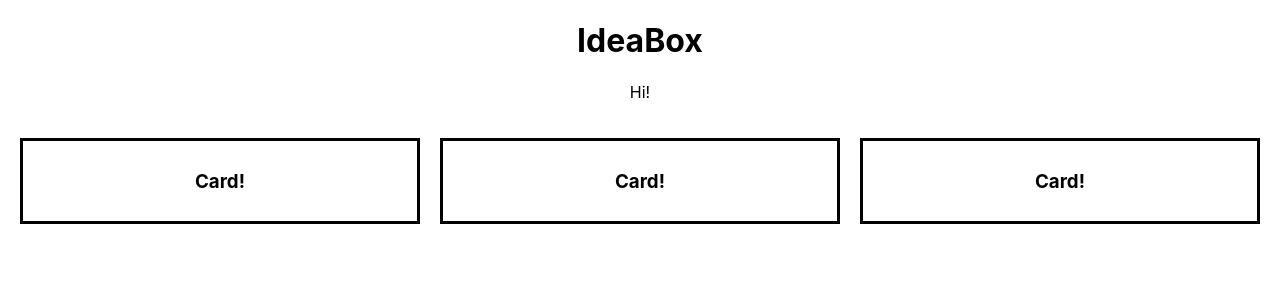
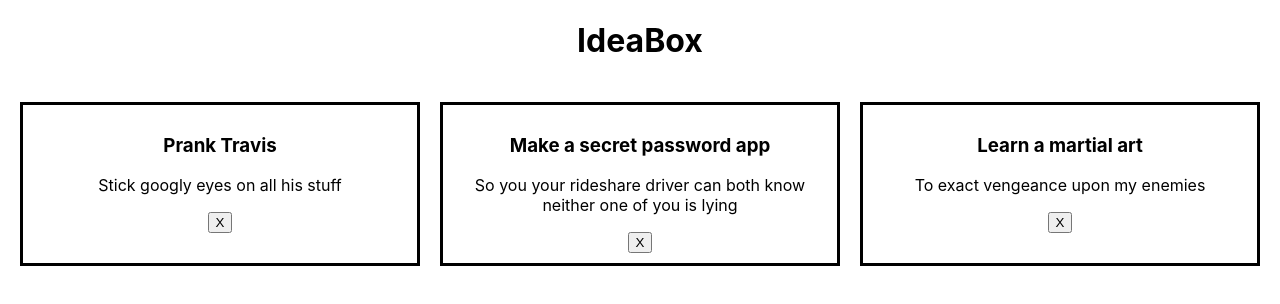
Before and after one commit to ganuza/my-first-idea-box, a React (Create React App) app: page / in a window 1280 px wide. Shown: the top 304 px of the page. Built offline with nearby package versions, Linux system fonts and the light colour scheme.

Commit message:
Add props to render ideas on the cards

```diff
--- a/src/components/App/App.js
+++ b/src/components/App/App.js
@@ -14,10 +14,7 @@ function App() {
   return (
     <main className='App'>
       <h1>IdeaBox</h1>
-      <p>Hi!</p>
-      <Ideas name='Travis'/>
-      {/* <Ideas name='Ben' phone='867-5309'/>
-      <Ideas phone='867-5309'/> */}
+      <Ideas ideas={ideas} />
     </main>
   )
 }
--- a/src/components/Card/Card.js
+++ b/src/components/Card/Card.js
@@ -1,10 +1,12 @@
 import './Card.css'
 
-function Card() {
+function Card({ title, description, id }) {
 
   return (
     <div className='card'>
-      <h3>Card!</h3>
+      <h3>{title}</h3>
+      <p>{description}</p>
+      <button>X</button>
     </div>
   )
 }
--- a/src/components/Ideas/Ideas.js
+++ b/src/components/Ideas/Ideas.js
@@ -1,17 +1,25 @@
 import './Ideas.css'
 import Card from '../Card/Card'
 
-function Ideas(props) {
-  const {name} = props
+function Ideas({ ideas }) {
+  const ideaCards = ideas.map(idea => {
+    return (
+      <Card
+        title={idea.title}
+        description={idea.description}
+        id={idea.id}
+        key={idea.id}
+      />
+    )
+  })
+
   return (
     // <div>
     //   <h2>Hello, {name}!</h2>
     //   <h2>My phone # is {props.phone}</h2>
     // </div>
     <div className='ideas-container'>
-      <Card />
-      <Card />
-      <Card />
+      {ideaCards}
     </div>
   )
 }
```
